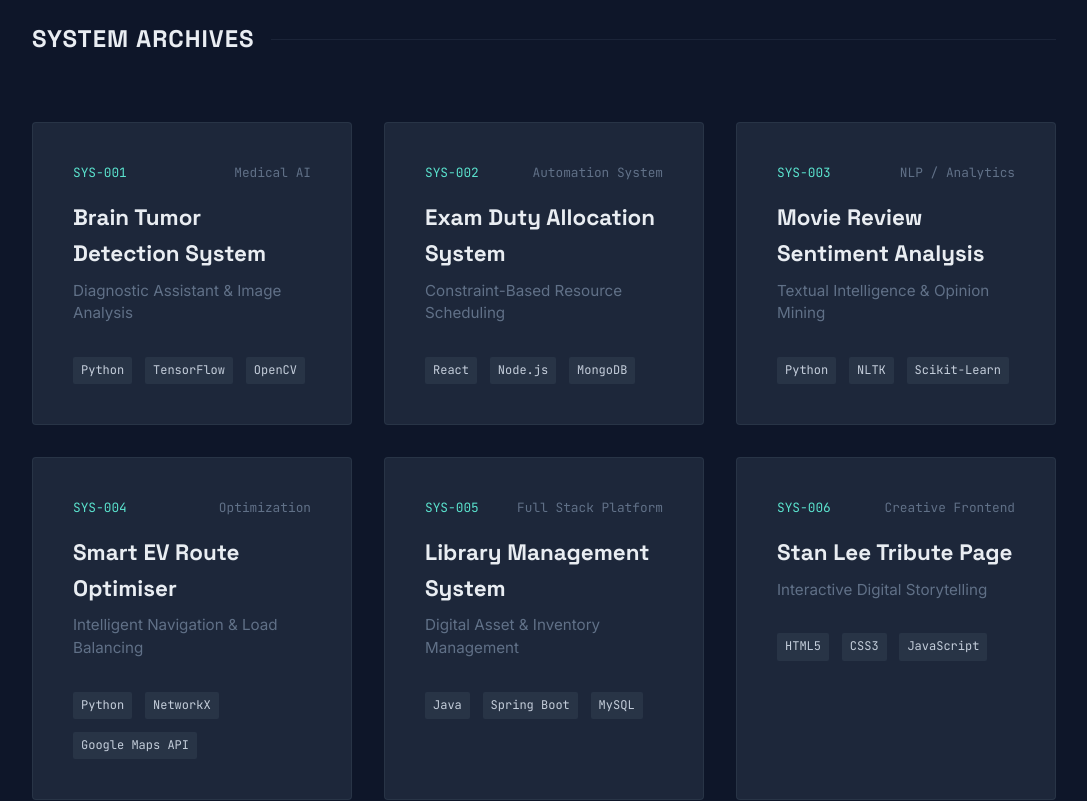
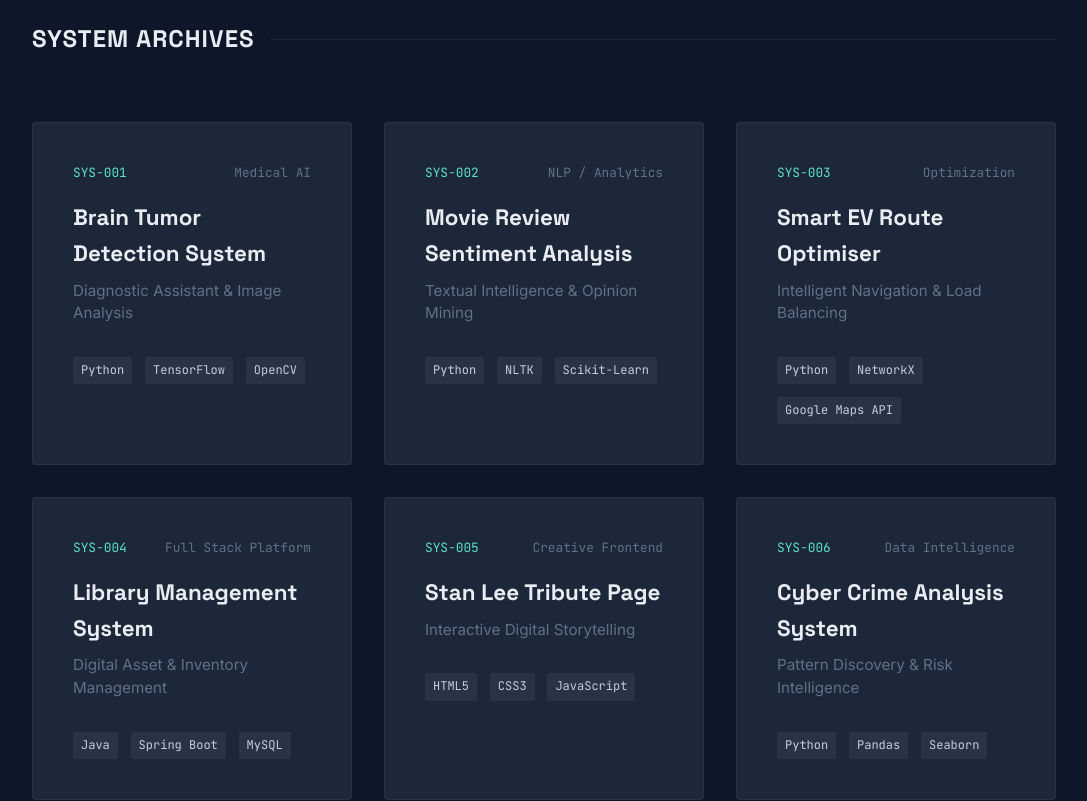
Before and after one commit to NJ2612/MyPortfolio, a React (Vite) app: page / in a window 1280 px wide. Shown: the part 860-1661 px from the top of the page, without its empty margins (96-1183 px from the left). Built offline with nearby package versions, Linux system fonts and the light colour scheme.

Commit message:
finalizing projects

```diff
--- a/src/data/projects.js
+++ b/src/data/projects.js
@@ -16,31 +16,31 @@ export const projects = [
         stack: ["Python", "TensorFlow", "OpenCV", "Flask"],
         links: {
             github: "https://github.com/NJ2612/Brain_Tumor_Detection_System",
-            demo: "#"
+            demo: "https://github.com/NJ2612/Brain_Tumor_Detection_System"
         }
     },
+    // {
+    //     id: 2,
+    //     title: "Exam Duty Allocation System",
+    //     category: "Automation System",
+    //     headline: "Constraint-Based Resource Scheduling",
+    //     overview: "Solves the complex logistical problem of assigning faculty to exam duties. The system manages fairness constraints, leave status, and strictly avoids scheduling conflicts.",
+    //     architecture: [
+    //         "Faculty Database",
+    //         "Constraint Engine",
+    //         "Allocation Logic",
+    //         "Conflict Resolver",
+    //         "Notification Service"
+    //     ],
+    //     models: ["Constraint Satisfaction", "Automated Scheduling", "Fairness Algorithms"],
+    //     stack: ["React", "Node.js", "MongoDB", "Express"],
+    //     links: {
+    //         github: "https://github.com/Stack-Nova/Exam_Duty_Allocation",
+    //         demo: "https://exam-duty-allocation.onrender.com"
+    //     }
+    // },
     {
         id: 2,
-        title: "Exam Duty Allocation System",
-        category: "Automation System",
-        headline: "Constraint-Based Resource Scheduling",
-        overview: "Solves the complex logistical problem of assigning faculty to exam duties. The system manages fairness constraints, leave status, and strictly avoids scheduling conflicts.",
-        architecture: [
-            "Faculty Database",
-            "Constraint Engine",
-            "Allocation Logic",
-            "Conflict Resolver",
-            "Notification Service"
-        ],
-        models: ["Constraint Satisfaction", "Automated Scheduling", "Fairness Algorithms"],
-        stack: ["React", "Node.js", "MongoDB", "Express"],
-        links: {
-            github: "https://github.com/Stack-Nova/Exam_Duty_Allocation",
-            demo: "https://exam-duty-allocation.onrender.com"
-        }
-    },
-    {
-        id: 3,
         title: "Movie Review Sentiment Analysis",
         category: "NLP / Analytics",
         headline: "Textual Intelligence & Opinion Mining",
@@ -56,11 +56,11 @@ export const projects = [
         stack: ["Python", "NLTK", "Scikit-Learn", "Streamlit"],
         links: {
             github: "https://github.com/NJ2612/Movie_Review_Sentiment_Analysis",
-            demo: "#"
+            demo: "https://github.com/NJ2612/Movie_Review_Sentiment_Analysis"
         }
     },
     {
-        id: 4,
+        id: 3,
         title: "Smart EV Route Optimiser",
         category: "Optimization",
         headline: "Intelligent Navigation & Load Balancing",
@@ -76,11 +76,11 @@ export const projects = [
         stack: ["Python", "NetworkX", "Google Maps API", "Pandas"],
         links: {
             github: "https://github.com/NJ2612/Smart_EV_Route_Optimiser",
-            demo: "#"
+            demo: "https://github.com/NJ2612/Smart_EV_Route_Optimiser"
         }
     },
     {
-        id: 5,
+        id: 4,
         title: "Library Management System",
         category: "Full Stack Platform",
         headline: "Digital Asset & Inventory Management",
@@ -96,11 +96,11 @@ export const projects = [
         stack: ["Java", "Spring Boot", "MySQL", "React"],
         links: {
             github: "https://github.com/NJ2612/library_management_system",
-            demo: "#"
+            demo: "https://github.com/NJ2612/Library_management_system"
         }
     },
     {
-        id: 6,
+        id: 5,
         title: "Stan Lee Tribute Page",
         category: "Creative Frontend",
         headline: "Interactive Digital Storytelling",
@@ -119,7 +119,7 @@ export const projects = [
         }
     },
     {
-        id: 7,
+        id: 6,
         title: "Cyber Crime Analysis System",
         category: "Data Intelligence",
         headline: "Pattern Discovery & Risk Intelligence",
@@ -135,11 +135,11 @@ export const projects = [
         stack: ["Python", "Pandas", "Seaborn", "Jupyter"],
         links: {
             github: "https://github.com/NJ2612/Cyber_Crime_Analysis_System",
-            demo: "#"
+            demo: "https://github.com/NJ2612/Cyber_Crime_Analysis_System"
         }
     },
     {
-        id: 8,
+        id: 7,
         title: "Smart Task Manager",
         category: "System / OS",
         headline: "Process Monitoring & Anomaly Awareness",
@@ -155,11 +155,11 @@ export const projects = [
         stack: ["Python", "System APIs", "Scikit-Learn", "Tkinter"],
         links: {
             github: "https://github.com/Aksh2908/smart_task_manager",
-            demo: "#"
+            demo: "https://github.com/Aksh2908/smart_task_manager"
         }
     },
     {
-        id: 9,
+        id: 8,
         title: "University Event Calendar",
         category: "Full Stack Platform",
         headline: "Centralized Scheduling & Conflict Resolution",
```
Also changed, not shown: 1 other file (tests, documents, lock files or other folders).
